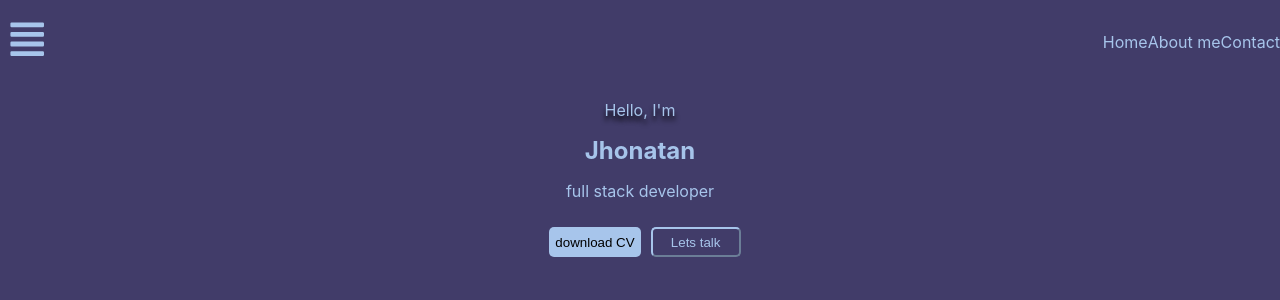
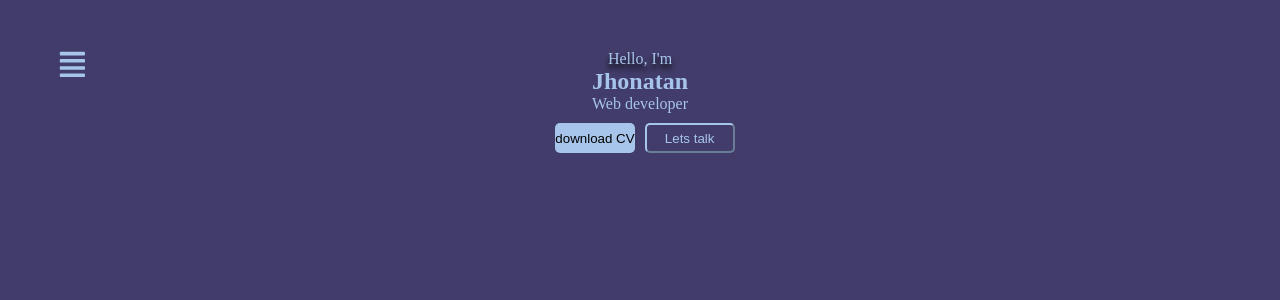
Before and after one commit to jonathanedd/Portafolio, a React (Create React App) app: page / in a window 1280 px wide. Shown: the top 300 px of the page. Built offline with nearby package versions, Linux system fonts and the light colour scheme.

Commit message:
fixed burguer menu

```diff
--- a/src/App.css
+++ b/src/App.css
@@ -1,38 +1,4 @@
 .App {
   text-align: center;
+  width: 100%;
 }
-
-.App-logo {
-  height: 40vmin;
-  pointer-events: none;
-}
-
-@media (prefers-reduced-motion: no-preference) {
-  .App-logo {
-    animation: App-logo-spin infinite 20s linear;
-  }
-}
-
-.App-header {
-  background-color: #282c34;
-  min-height: 100vh;
-  display: flex;
-  flex-direction: column;
-  align-items: center;
-  justify-content: center;
-  font-size: calc(10px + 2vmin);
-  color: white;
-}
-
-.App-link {
-  color: #61dafb;
-}
-
-@keyframes App-logo-spin {
-  from {
-    transform: rotate(0deg);
-  }
-  to {
-    transform: rotate(360deg);
-  }
-}
--- a/src/components/Burguer.js
+++ b/src/components/Burguer.js
@@ -2,10 +2,10 @@ import styled from "styled-components";
 
 export const Container = styled.div`
   width: 100%;
-  heith: 70px;
-  background-color: #413c69;
+  heith: 400px;
   color: #a7c5eb;
   font-size: 2rem;
+  position: absolute;
 `;
 
 export const Wrapper = styled.div`
@@ -20,19 +20,40 @@ export const Wrapper = styled.div`
 
 export const LogoCaontainer = styled.div`
   margin-left: 0.5rem;
-  display: felx;
+  display: flex;
   align-items: center;
   font-size: 1.2rem;
+  position: absolute;
+  top: 50px;
+  left: 50px;
+
+  @media only screen and (max-width: 600px) {
+    width: 30px;
+    top: 15px;
+    left: 15px;
+  }
 `;
 
 export const Menu = styled.ul`
   height: 100%;
+  width: 250px;
   display: flex;
   justify-content: space-between;
   list-style: none;
   position: relative;
-  left: ${({ open }) => (open ? "100px" : "-100px")}
+  background-color: #000;
+  top: 90px;
+  left: ${({ open }) => (open ? "0" : "-100%")};
   flex-direction: column;
+  transition: 0.9s all ease;
+
+  @media only screen and (max-width: 600px) {
+    top: 50px;
+    width: 100%;
+    height: 150px;
+    transition: 0.9s all ease;
+    text-align: start;
+  }
 `;
 
 export const MenuItem = styled.li`
--- a/src/components/Home.js
+++ b/src/components/Home.js
@@ -6,12 +6,10 @@ const Home = () => {
     <div className="home-box">
       <p className="hi-animation">Hello, I'm</p>
       <h1 className="h2-style">Jhonatan</h1>
-      <p className="p-style">full stack developer</p>
+      <p className="p-style">Web developer</p>
 
       <button className="download-cv">download CV</button>
       <button className="lets-talk ">Lets talk</button>
-
-
     </div>
   );
 };
--- a/src/components/NavBar.js
+++ b/src/components/NavBar.js
@@ -2,6 +2,8 @@ import React, { useState } from "react";
 import "./styles/navBar.css";
 import { FaAlignJustify } from "react-icons/fa";
 import { IconContext } from "react-icons";
+
+import { FaHome, FaUserAlt, FaGlasses } from "react-icons/fa";
 
 import {
   Container,
@@ -17,22 +19,31 @@ const NavBar = () => {
   return (
     <Container>
       <Wrapper>
-        <IconContext.Provider value={{ style: { fontSize: "2em" } }}>
+        <IconContext.Provider value={{ style: { fontSize: "1.5em" } }}>
           <LogoCaontainer onClick={() => setShowMenu(!showMenu)}>
             <FaAlignJustify />
           </LogoCaontainer>
 
           <Menu open={showMenu}>
             <MenuItem>
-              <MenuItemLink>Home</MenuItemLink>
+              <MenuItemLink>
+                <FaHome />
+                Home
+              </MenuItemLink>
             </MenuItem>
 
             <MenuItem>
-              <MenuItemLink>About me</MenuItemLink>
+              <MenuItemLink>
+                <FaUserAlt />
+                About me
+              </MenuItemLink>
             </MenuItem>
 
             <MenuItem>
-              <MenuItemLink>Contact</MenuItemLink>
+              <MenuItemLink>
+                <FaGlasses />
+                Contact me
+              </MenuItemLink>
             </MenuItem>
           </Menu>
         </IconContext.Provider>
--- a/src/components/styles/home.css
+++ b/src/components/styles/home.css
@@ -1,10 +1,14 @@
+*{
+padding: 0;
+margin: 0;
+}
 .home-box{
     background-color: #413C69;
-
+    padding-top: 50px;
     color: #A7C5EB;
     height: 100vh;
     width: 100%;
-    position: fixed;
+    /* position: absolute; */
 
 
 
--- a/src/index.css
+++ b/src/index.css
@@ -1,4 +1,4 @@
-body {
+/* body {
   margin: 0;
   font-family: -apple-system, BlinkMacSystemFont, 'Segoe UI', 'Roboto', 'Oxygen',
     'Ubuntu', 'Cantarell', 'Fira Sans', 'Droid Sans', 'Helvetica Neue',
@@ -10,4 +10,4 @@ body {
 code {
   font-family: source-code-pro, Menlo, Monaco, Consolas, 'Courier New',
     monospace;
-}
+} */
```
